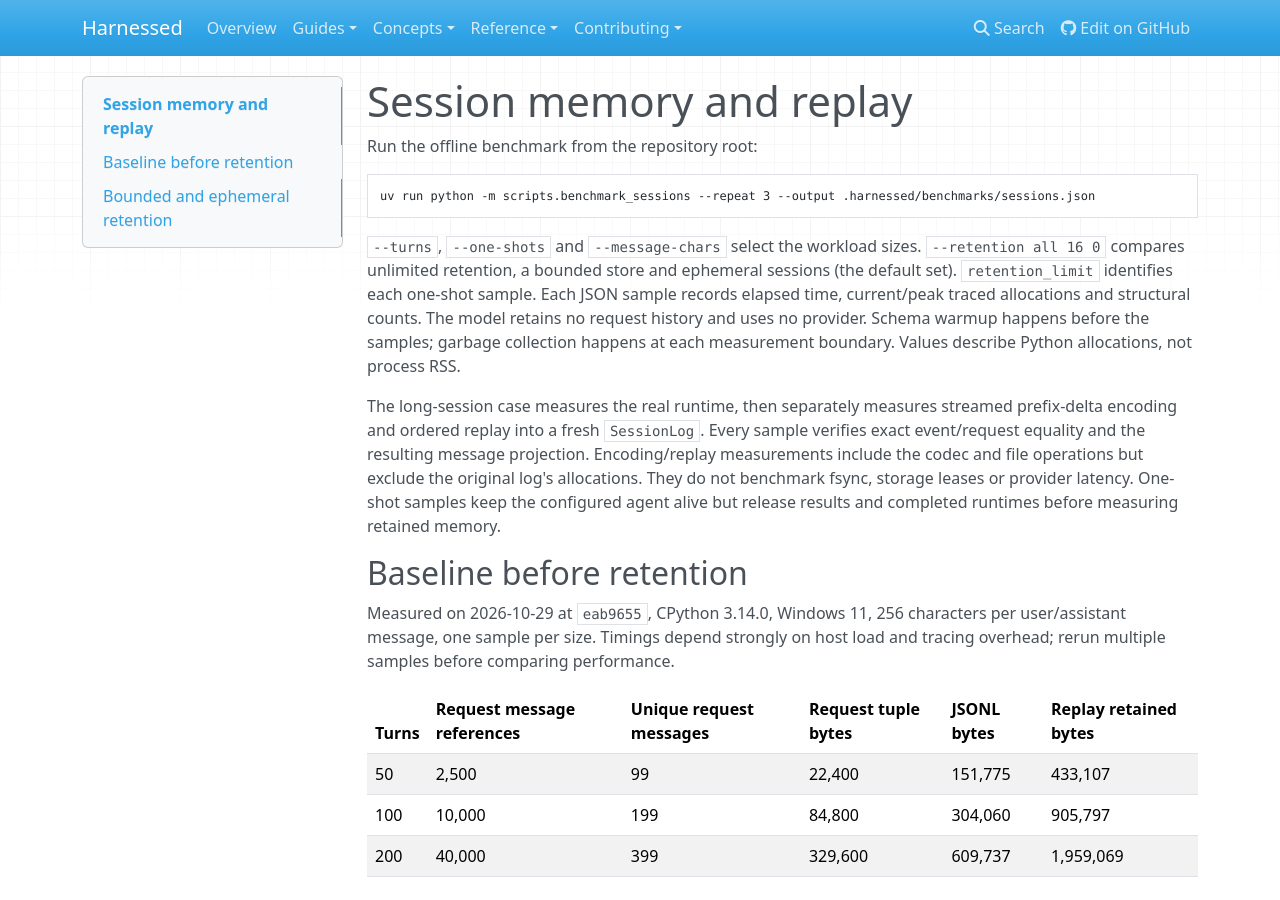
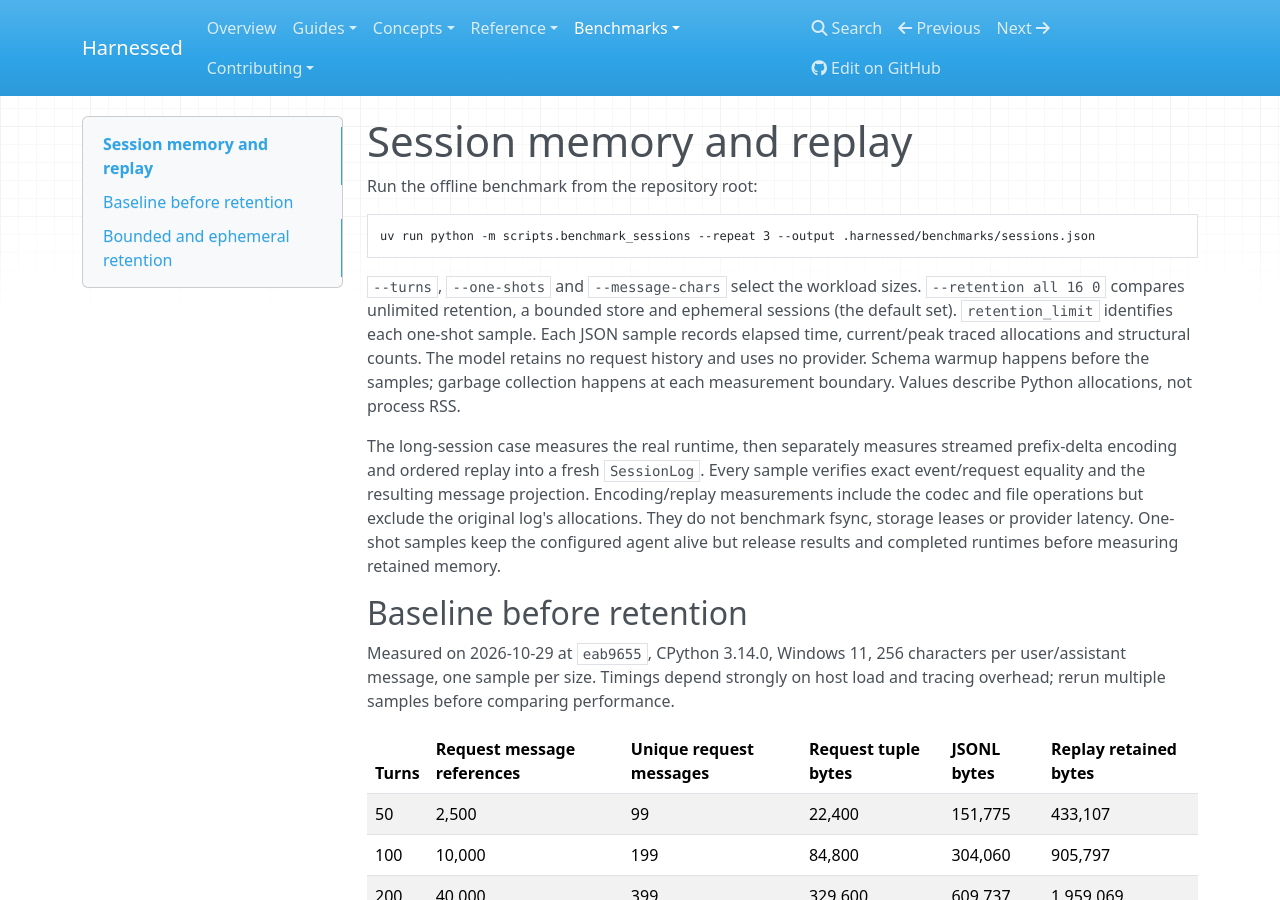
Before and after one commit to mathisarends/cordify, an MkDocs documentation site: the page built from docs/benchmarks/sessions.md, in a window 1280 px wide and 900 px high. Built offline with MkDocs 1.6.1, drawn with Linux system fonts in a browser that asks for light colours; nearby versions of some CDN libraries; some of the changed lines change nothing that is shown.

Commit message:
docs: include session benchmarks in site navigation

```diff
--- a/mkdocs.yml
+++ b/mkdocs.yml
@@ -48,5 +48,7 @@ nav:
       - Immutable values and the codec: concepts/values.md
   - Reference:
       - Core SDK: reference/sdk.md
+  - Benchmarks:
+      - Session memory and replay: benchmarks/sessions.md
   - Contributing:
       - Development and CI: contributing/development.md
```
